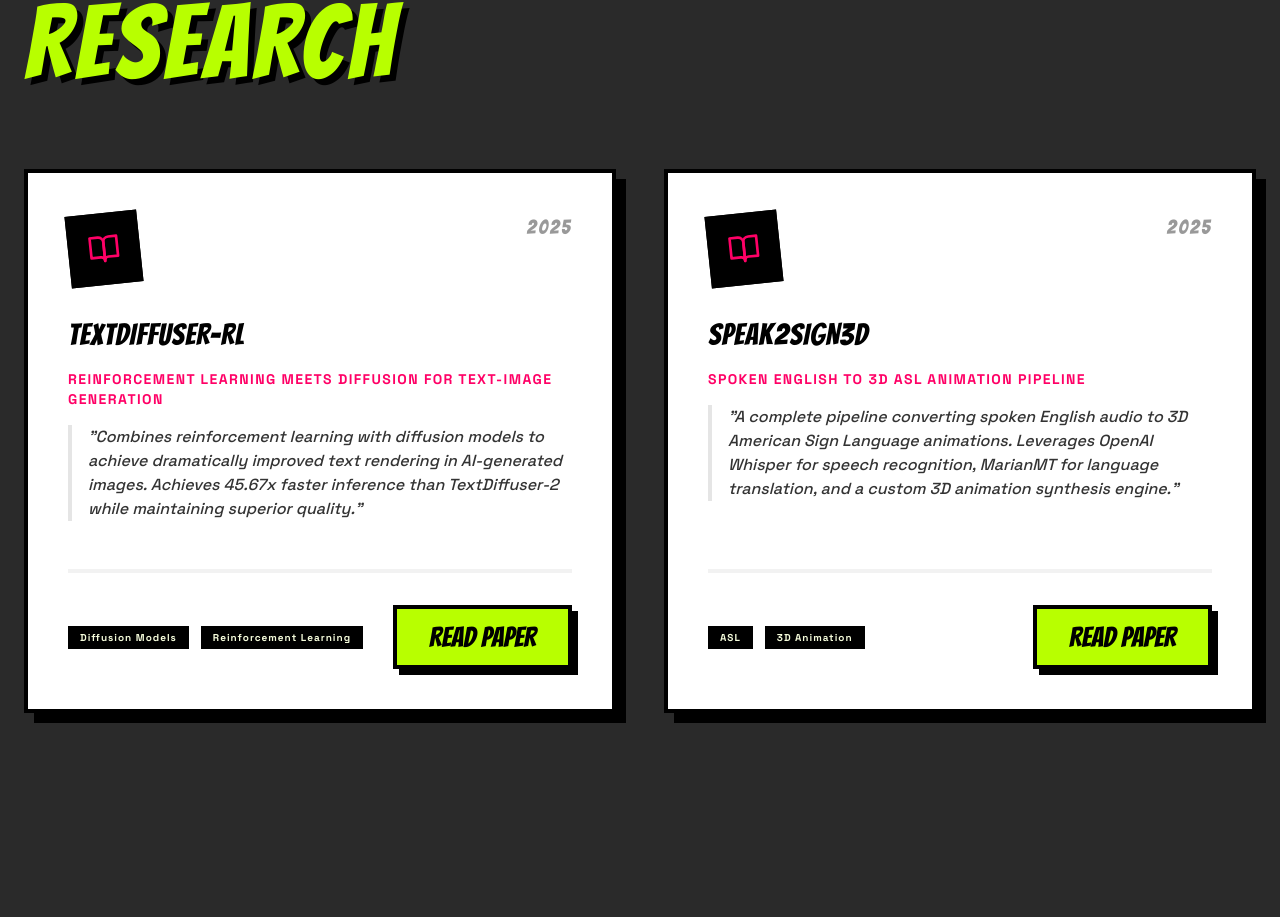
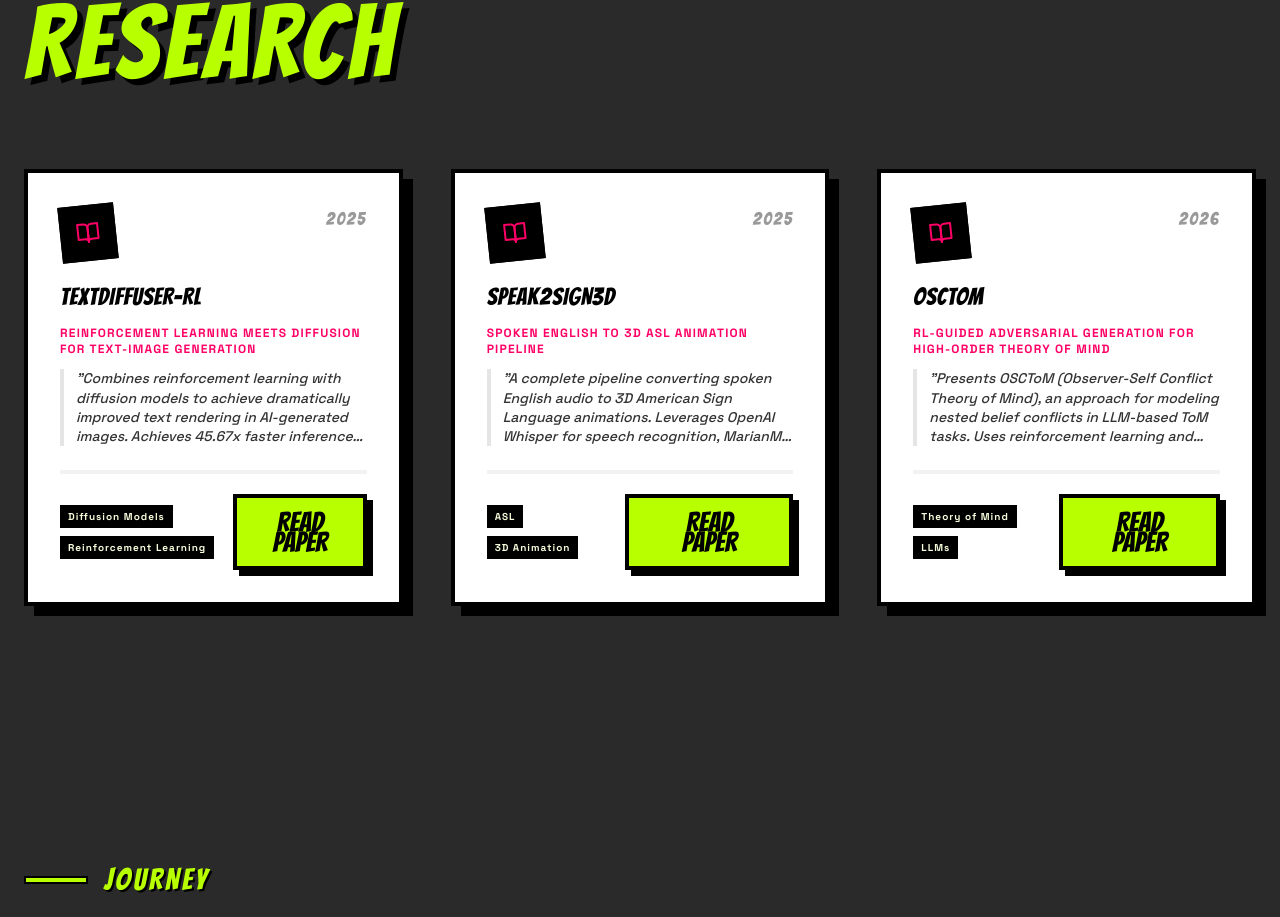
Before and after one commit to kazimahathir73/kazimahathir73.github.io, a React (Vite) app: page / in a window 1280 px wide. Shown: the part 2349-3266 px from the top of the page. Built offline with nearby package versions, Linux system fonts and the light colour scheme.

Commit message:
Add OSCToM paper and update Research grid layout

```diff
--- a/src/components/Research.tsx
+++ b/src/components/Research.tsx
@@ -13,39 +13,39 @@ export default function Research() {
                     <h2 className="section-title">RESEARCH</h2>
                 </div>
 
-                <div className="grid lg:grid-cols-2 gap-12">
+                <div className="grid lg:grid-cols-3 gap-12">
                     {research.map((paper, i) => (
                         <div
                             key={paper.title}
                             className="research-card group animate-fadeInUp"
                             style={{ animationDelay: `${i * 0.15}s` }}
                         >
-                            <div className="p-8 sm:p-10 flex flex-col h-full">
-                                <div className="flex items-start justify-between mb-8">
-                                    <div className="p-4 bg-black border-4 border-black -rotate-6 group-hover:rotate-0 transition-transform">
-                                        <BookOpen className="text-[#ff0066] w-8 h-8" />
+                            <div className="p-6 sm:p-8 flex flex-col h-full">
+                                <div className="flex items-start justify-between mb-5">
+                                    <div className="p-3 bg-black border-4 border-black -rotate-6 group-hover:rotate-0 transition-transform">
+                                        <BookOpen className="text-[#ff0066] w-6 h-6" />
                                     </div>
-                                    <span className="font-bangers text-xl text-black/40 tracking-widest">
+                                    <span className="font-bangers text-lg text-black/40 tracking-widest">
                                         {paper.year}
                                     </span>
                                 </div>
 
-                                <div className="space-y-4 flex-1">
-                                    <h3 className="text-2xl sm:text-3xl font-bangers text-black leading-[1.1] uppercase tracking-wide break-words">
+                                <div className="space-y-3 flex-1">
+                                    <h3 className="text-xl sm:text-2xl font-bangers text-black leading-[1.1] uppercase tracking-wide break-words">
                                         {paper.title}
                                     </h3>
-                                    <p className="text-[#ff0066] font-bold tracking-widest text-xs sm:text-sm uppercase break-words">
+                                    <p className="text-[#ff0066] font-bold tracking-widest text-xs uppercase break-words">
                                         {paper.subtitle}
                                     </p>
-                                    <p className="text-black/80 font-medium italic border-l-4 border-black/10 pl-4 leading-relaxed text-sm sm:text-base break-words">
+                                    <p className="text-black/80 font-medium italic border-l-4 border-black/10 pl-3 leading-snug text-sm break-words line-clamp-4">
                                         "{paper.summary}"
                                     </p>
                                 </div>
 
-                                <div className="mt-12 pt-8 border-t-4 border-black/5 flex flex-col sm:flex-row items-start sm:items-center justify-between gap-6">
-                                    <div className="flex flex-wrap gap-3">
+                                <div className="mt-6 pt-5 border-t-4 border-black/5 flex flex-col xl:flex-row items-start xl:items-center justify-between gap-4">
+                                    <div className="flex flex-wrap gap-2">
                                         {paper.tags.slice(0, 2).map(tag => (
-                                            <span key={tag} className="text-[10px] font-black tracking-widest px-3 py-1 bg-black text-white">
+                                            <span key={tag} className="text-[10px] font-black tracking-widest px-2 py-1 bg-black text-white">
                                                 {tag}
                                             </span>
                                         ))}
@@ -54,7 +54,7 @@ export default function Research() {
                                         href={paper.link}
                                         target="_blank"
                                         rel="noopener noreferrer"
-                                        className="btn-comic-action text-lg py-2 px-6 bg-[#ff0066] hover:bg-black hover:text-[#ff0066] transition-colors w-full sm:w-auto text-center"
+                                        className="btn-comic-action text-sm py-2 px-4 bg-[#ff0066] hover:bg-black hover:text-[#ff0066] transition-colors w-full xl:w-auto text-center"
                                     >
                                         READ PAPER
                                     </a>
--- a/src/data/index.ts
+++ b/src/data/index.ts
@@ -50,6 +50,7 @@ export const research = [
             "Combines reinforcement learning with diffusion models to achieve dramatically improved text rendering in AI-generated images. Achieves 45.67x faster inference than TextDiffuser-2 while maintaining superior quality.",
         tags: ["Diffusion Models", "Reinforcement Learning", "Text-Image Generation", "NLP"],
         doi: "https://doi.org/10.48550/arXiv.2505.19291",
+        link: "https://doi.org/10.48550/arXiv.2505.19291",
         year: "2025",
         speedup: "45.67x faster",
     },
@@ -60,8 +61,18 @@ export const research = [
             "A complete pipeline converting spoken English audio to 3D American Sign Language animations. Leverages OpenAI Whisper for speech recognition, MarianMT for language translation, and a custom 3D animation synthesis engine.",
         tags: ["ASL", "3D Animation", "Whisper", "Computer Vision", "NLP"],
         doi: "https://doi.org/10.48550/arXiv.2507.06530",
+        link: "https://doi.org/10.48550/arXiv.2507.06530",
         year: "2025",
         speedup: null,
+    },
+    {
+        title: "OSCToM",
+        subtitle: "RL-Guided Adversarial Generation for High-Order Theory of Mind",
+        summary: "Presents OSCToM (Observer-Self Conflict Theory of Mind), an approach for modeling nested belief conflicts in LLM-based ToM tasks. Uses reinforcement learning and surrogate models to generate adversarial datasets, achieving 76% accuracy on FANToM.",
+        tags: ["Theory of Mind", "LLMs", "Reinforcement Learning", "NLP"],
+        doi: "https://arxiv.org/abs/2605.20423v1",
+        link: "https://arxiv.org/abs/2605.20423v1",
+        year: "2026",
     },
 ];
 
```
